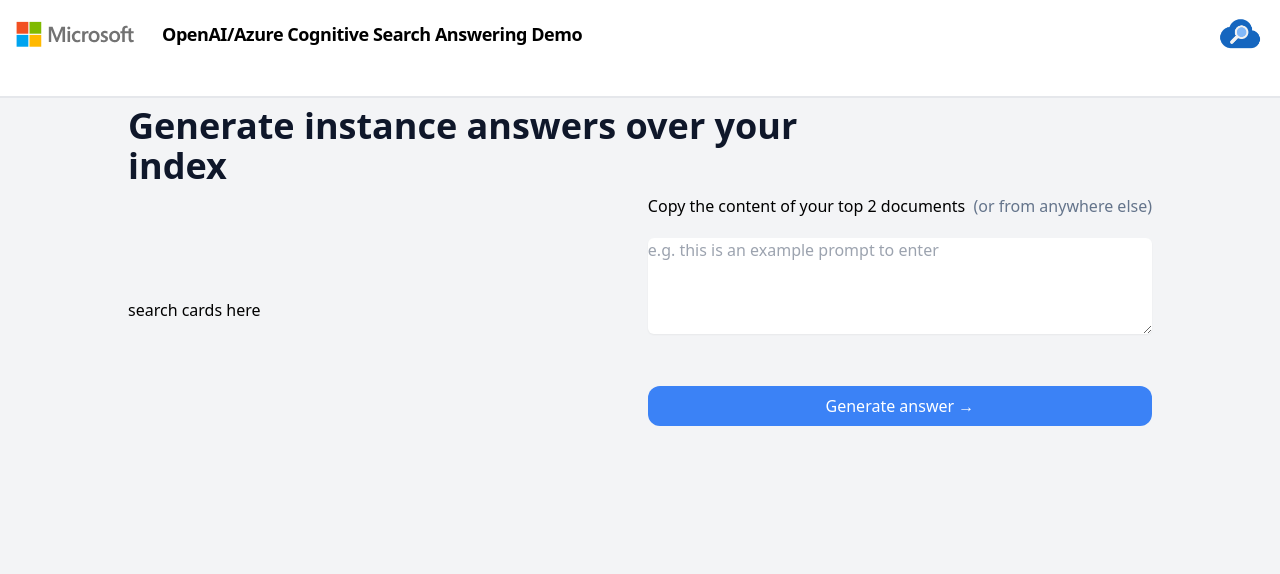
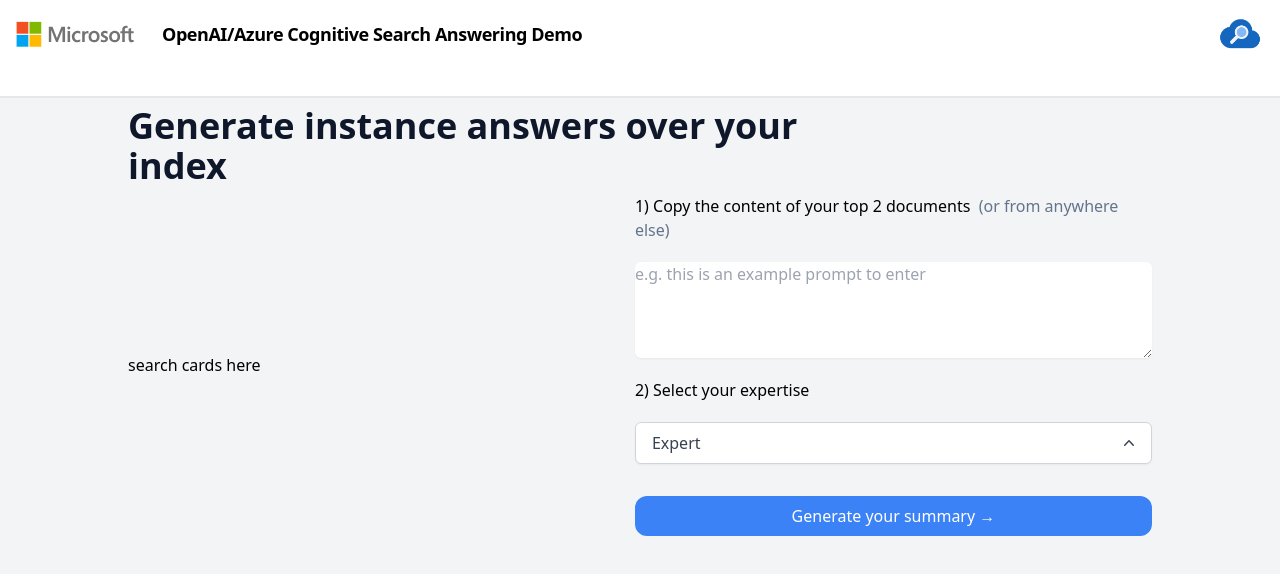
Before and after one commit to farzad528/openai-azure-search-summarization-demo, a Next.js app: page / in a window 1280 px wide. Shown: the top 574 px of the page. Built offline with nearby package versions, Linux system fonts and the light colour scheme.

Commit message:
client side oai skeleteon

```diff
--- /dev/null
+++ b/components/Dropdown.tsx
@@ -0,0 +1,75 @@
+import React from "react";
+import { Menu, Transition } from "@headlessui/react";
+import {
+  CheckIcon,
+  ChevronDownIcon,
+  ChevronUpIcon,
+} from "@heroicons/react/20/solid";
+import { Fragment } from "react";
+import classNames from "classnames";
+
+export type ExpertiseType = "Toddler" | "College" | "Expert";
+
+interface DropdownProps {
+  expertise: ExpertiseType;
+  setExpertise: (expertise: ExpertiseType) => void;
+}
+
+let expertises: ExpertiseType[] = ["Toddler", "College", "Expert"];
+
+export default function DropDown({ expertise, setExpertise }: DropdownProps) {
+    return (
+      <Menu as="div" className="relative block text-left w-full">
+        <div>
+          <Menu.Button className="inline-flex w-full justify-between items-center rounded-md border border-gray-300 bg-white px-4 py-2 text-gray-700 shadow-sm hover:bg-gray-50 focus:outline-none focus:ring-2 focus:ring-black">
+            {expertise}
+            <ChevronUpIcon
+              className="-mr-1 ml-2 h-5 w-5 ui-open:hidden"
+              aria-hidden="true"
+            />
+            <ChevronDownIcon
+              className="-mr-1 ml-2 h-5 w-5 hidden ui-open:block"
+              aria-hidden="true"
+            />
+          </Menu.Button>
+        </div>
+
+        <Transition
+          as={Fragment}
+          enter="transition ease-out duration-100"
+          enterFrom="transform opacity-0 scale-95"
+          enterTo="transform opacity-100 scale-100"
+          leave="transition ease-in duration-75"
+          leaveFrom="transform opacity-100 scale-100"
+          leaveTo="transform opacity-0 scale-95"
+        >
+          <Menu.Items
+            className="absolute left-0 z-10 mt-2 w-full origin-top-right rounded-md bg-white shadow-lg ring-1 ring-black ring-opacity-5 focus:outline-none"
+            key={expertise}
+          >
+            <div className="">
+              {expertises.map((expertiseItem) => (
+                <Menu.Item key={expertiseItem}>
+                  {({ active }) => (
+                    <button
+                      onClick={() => setExpertise(expertiseItem)}
+                      className={classNames(
+                        active ? "bg-gray-100 text-gray-900" : "text-gray-700",
+                        expertise === expertiseItem ? "bg-gray-200" : "",
+                        "px-4 py-2 text-sm w-full text-left flex items-center space-x-2 justify-between"
+                      )}
+                    >
+                      <span>{expertiseItem}</span>
+                      {expertise === expertiseItem ? (
+                        <CheckIcon className="w-4 h-4 text-bold" />
+                      ) : null}
+                    </button>
+                  )}
+                </Menu.Item>
+              ))}
+            </div>
+          </Menu.Items>
+        </Transition>
+      </Menu>
+    );
+  }
--- /dev/null
+++ b/components/LoadingDots.tsx
@@ -0,0 +1,23 @@
+import styles from "../styles/loading-dots.module.css";
+
+const LoadingDots = ({
+  color = "#000",
+  style = "small",
+}: {
+  color: string;
+  style: string;
+}) => {
+  return (
+    <span className={style == "small" ? styles.loading2 : styles.loading}>
+      <span style={{ backgroundColor: color }} />
+      <span style={{ backgroundColor: color }} />
+      <span style={{ backgroundColor: color }} />
+    </span>
+  );
+};
+
+export default LoadingDots;
+
+LoadingDots.defaultProps = {
+  style: "small",
+};
--- a/package.json
+++ b/package.json
@@ -9,10 +9,13 @@
     "lint": "next lint"
   },
   "dependencies": {
+    "@headlessui/react": "^1.7.8",
+    "@heroicons/react": "^2.0.14",
     "@next/font": "13.1.5",
     "@types/node": "18.11.18",
     "@types/react": "18.0.27",
     "@types/react-dom": "18.0.10",
+    "classnames": "^2.3.2",
     "eslint": "8.32.0",
     "eslint-config-next": "13.1.5",
     "next": "13.1.5",
--- a/pages/index.tsx
+++ b/pages/index.tsx
@@ -3,13 +3,64 @@ import Image from "next/image";
 import { Inter } from "@next/font/google";
 import Header from "@/components/Header";
 import { useState } from "react";
+import Dropdown, { ExpertiseType } from "../components/Dropdown";
+import LoadingDots from "@/components/LoadingDots";
 
 const inter = Inter({ subsets: ["latin"] });
 
 export default function Home() {
   const [loading, setLoading] = useState(false);
-  const [question, setQuestion] = useState("");
-  const [generatedAnswers, setGerneatedAnswers] = useState<String>("");
+  const [summary, setSummary] = useState("");
+  const [expertise, setExpertise] = useState<ExpertiseType>("Expert");
+  const [generatedSummaries, setGeneratedSummaries] = useState<String>("");
+
+  const prompt =
+    expertise === "Toddler"
+      ? `Generate 2 summaries explained at a toddler level of the summary clearly labeled "1." and "2.". Make sure there is no complicated vocabulary and it is simple and concise to understand. Make sure each generated summary is at max 20 words and base it on this context: ${summary}${
+          summary.slice(-1) === "." ? "" : "."
+        }`
+      : `Generate 2 ${expertise} twitter summarys with no hashtags and clearly labeled "1." and "2.". Make sure each generated summary is at least 20 words and at max 500 words and base them on this context: ${summary}${
+          summary.slice(-1) === "." ? "" : "."
+        }`;
+
+  const generateSummary = async (e: any) => {
+    e.preventDefault();
+    setGeneratedSummaries("");
+    setLoading(true);
+    const response = await fetch("/api/generate", {
+      method: "POST",
+      headers: {
+        "Content-Type": "application/json",
+      },
+      body: JSON.stringify({
+        prompt,
+      }),
+    });
+    console.log("Edge function returned.");
+
+    if (!response.ok) {
+      throw new Error(response.statusText);
+    }
+
+    // This data is a ReadableStream
+    const data = response.body;
+    if (!data) {
+      return;
+    }
+
+    const reader = data.getReader();
+    const decoder = new TextDecoder();
+    let done = false;
+
+    while (!done) {
+      const { value, done: doneReading } = await reader.read();
+      done = doneReading;
+      const chunkValue = decoder.decode(value);
+      setGeneratedSummaries((prev) => prev + chunkValue);
+    }
+
+    setLoading(false);
+  };
 
   return (
     <div className="bg-gray-100">
@@ -29,25 +80,46 @@ export default function Home() {
             <div className="flex flex-col">
               <div className="text-slate">
                 <p className="text-left font-medium">
-                  Copy the content of your top 2 documents &nbsp;
+                  1) Copy the content of your top 2 documents &nbsp;
                   <span className="text-slate-500">
                     (or from anywhere else)
                   </span>
                 </p>
               </div>
               <textarea
-                // value={bio}
-                // onChange={(e) => setBio(e.target.value)}
+                value={summary}
+                onChange={(e) => setSummary(e.target.value)}
                 rows={4}
                 className="w-full rounded-md border-gray-300 shadow-sm focus:border-black focus:ring-black my-5"
                 placeholder={"e.g. this is an example prompt to enter"}
               />
-              <button
-                className="bg-blue-500 rounded-xl text-white font-medium px-4 py-2 mt-8 hover:bg-blue-700 w-full transition duration-250"
-                // onClick={(e) => generateBio(e)}
-              >
-                Generate answer &rarr;
-              </button>
+              <div className="flex mb-5 items-center space-x-3">
+                <p className="text-left font-medium">
+                  2) Select your expertise
+                </p>
+              </div>
+              <div className="block">
+                <Dropdown
+                  expertise={expertise}
+                  setExpertise={(newExpertise) => setExpertise(newExpertise)}
+                />
+              </div>
+              {!loading && (
+                <button
+                  className="bg-blue-500 rounded-xl text-white font-medium px-4 py-2 mt-8 hover:bg-blue-700 w-full transition duration-250"
+                  onClick={(e) => generateSummary(e)}
+                >
+                  Generate your summary &rarr;
+                </button>
+              )}
+              {loading && (
+                <button
+                  className="bg-blue-500 rounded-xl text-white font-medium px-4 py-2 mt-8 hover:bg-blue-700 w-full transition duration-250"
+                  disabled
+                >
+                  <LoadingDots color="white" style="large" />
+                </button>
+              )}
             </div>
           </div>
         </main>
--- /dev/null
+++ b/styles/loading-dots.module.css
@@ -0,0 +1,69 @@
+.loading {
+    display: inline-flex;
+    align-items: center;
+  }
+
+  .loading .spacer {
+    margin-right: 2px;
+  }
+
+  .loading span {
+    animation-name: blink;
+    animation-duration: 1.4s;
+    animation-iteration-count: infinite;
+    animation-fill-mode: both;
+    width: 5px;
+    height: 5px;
+    border-radius: 50%;
+    display: inline-block;
+    margin: 0 1px;
+  }
+
+  .loading span:nth-of-type(2) {
+    animation-delay: 0.2s;
+  }
+
+  .loading span:nth-of-type(3) {
+    animation-delay: 0.4s;
+  }
+
+  .loading2 {
+    display: inline-flex;
+    align-items: center;
+  }
+
+  .loading2 .spacer {
+    margin-right: 2px;
+  }
+
+  .loading2 span {
+    animation-name: blink;
+    animation-duration: 1.4s;
+    animation-iteration-count: infinite;
+    animation-fill-mode: both;
+    width: 4px;
+    height: 4px;
+    border-radius: 50%;
+    display: inline-block;
+    margin: 0 1px;
+  }
+
+  .loading2 span:nth-of-type(2) {
+    animation-delay: 0.2s;
+  }
+
+  .loading2 span:nth-of-type(3) {
+    animation-delay: 0.4s;
+  }
+
+  @keyframes blink {
+    0% {
+      opacity: 0.2;
+    }
+    20% {
+      opacity: 1;
+    }
+    100% {
+      opacity: 0.2;
+    }
+  }
```
Also changed, not shown: 1 other file (tests, documents, lock files or other folders).
